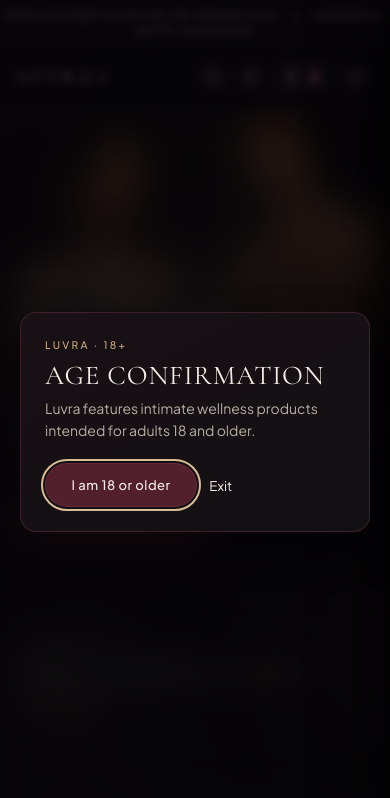
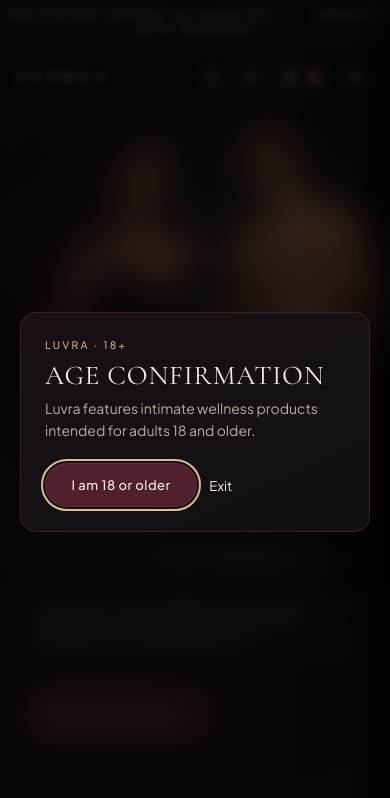
Before and after one commit to SweetD3v/luvra, a plain HTML site: page index.html in a window 390 px wide. Shown: the top 798 px of the page. Drawn offline with nearby package versions, Linux system fonts and the light colour scheme.

Commit message:
Fix input caret offset, expand mobile hero height, and center models

```diff
--- a/src/main.js
+++ b/src/main.js
@@ -239,8 +239,8 @@
       });
     }
 
-    // Subtle scroll-triggered section reveal
-    const sections = document.querySelectorAll('.section, .newsletter-section');
+    // Subtle scroll-triggered section reveal (keep newsletter-section free of transform layers)
+    const sections = document.querySelectorAll('.section');
     if (!sections || !sections.length) return;
 
     if (typeof global.IntersectionObserver !== 'function') {
--- a/styles/base.css
+++ b/styles/base.css
@@ -8,6 +8,7 @@
   box-sizing: border-box;
   margin: 0;
   padding: 0;
+  caret-color: transparent;
 }
 
 html {
@@ -26,7 +27,7 @@ body {
   background-color: var(--bg-primary);
   color: var(--text-primary);
   line-height: 1.55;
-  overflow-x: hidden;
+  overflow-x: clip;
   min-height: 100vh;
   caret-color: transparent;
 }
@@ -98,6 +99,7 @@ textarea,
 [contenteditable='true'] {
   caret-color: var(--gold);
   cursor: text;
+  user-select: text;
 }
 
 select {
@@ -173,7 +175,7 @@ ol {
 
 [data-reveal].is-revealed {
   opacity: 1;
-  transform: translateY(0);
+  transform: none;
 }
 
 :focus-visible {
@@ -226,14 +228,18 @@ ol {
 
 .sr-only {
   position: absolute;
+  top: 0;
+  left: 0;
   width: 1px;
   height: 1px;
   padding: 0;
   margin: -1px;
   overflow: hidden;
   clip: rect(0, 0, 0, 0);
+  clip-path: inset(50%);
   white-space: nowrap;
   border: 0;
+  pointer-events: none;
 }
 
 /* Editorial Type Helpers */
--- a/styles/sections.css
+++ b/styles/sections.css
@@ -26,7 +26,7 @@
 /* 2. Hero */
 .hero {
   position: relative;
-  min-height: clamp(500px, 72vh, 640px);
+  min-height: clamp(560px, 78vh, 720px);
   display: flex;
   align-items: center;
   overflow: hidden;
@@ -48,6 +48,10 @@
   height: 100%;
   object-fit: cover;
   object-position: right top;
+  padding-top: 14px;
+  padding-right: clamp(0px, 4vw, 56px);
+  background-color: #0b0a0c;
+  transform-origin: center top;
   animation: luvraHeroBreathe 22s ease-in-out infinite alternate;
   will-change: transform;
 }
@@ -66,7 +70,7 @@
 
 @keyframes luvraHeroBreathe {
   0% { transform: scale(1); }
-  100% { transform: scale(1.035); }
+  100% { transform: scale(1.022); }
 }
 
 @keyframes luvraHeroFog {
@@ -80,8 +84,8 @@
   inset: 0;
   z-index: 3;
   background:
-    linear-gradient(90deg, #0b0a0c 0%, rgba(11, 10, 12, 0.9) 34%, rgba(11, 10, 12, 0.25) 60%, transparent 100%),
-    linear-gradient(180deg, rgba(11, 10, 12, 0.2) 0%, transparent 16%, transparent 78%, #0b0a0c 100%);
+    linear-gradient(90deg, #0b0a0c 0%, rgba(11, 10, 12, 0.9) 34%, rgba(11, 10, 12, 0.25) 60%, transparent 91%, #0b0a0c 100%),
+    linear-gradient(180deg, #0b0a0c 0%, rgba(11, 10, 12, 0.35) 3%, transparent 14%, transparent 78%, #0b0a0c 100%);
 }
 
 .hero > .container {
@@ -561,6 +565,7 @@
 }
 
 .newsletter-form {
+  position: relative;
   display: flex;
   align-items: center;
   gap: 0.65rem;
@@ -570,14 +575,20 @@
 }
 
 .newsletter-form__input {
+  position: relative;
+  z-index: 1;
   flex: 1;
+  min-width: 0;
   height: 42px;
   padding-inline: 1.1rem;
   border-radius: var(--radius-pill);
   border: 1px solid var(--border-medium);
   background-color: var(--bg-input);
-  font-size: 0.8125rem;
+  font-size: 0.875rem;
+  line-height: 1.4;
   color: var(--text-primary);
+  -webkit-appearance: none;
+  appearance: none;
 }
 
 .newsletter-form__input::placeholder {
@@ -739,23 +750,31 @@
 }
 
 @media (max-width: 600px) {
+  .hero {
+    align-items: flex-end;
+    min-height: 640px;
+  }
+
+  .hero__media {
+    height: 375px;
+    bottom: auto;
+  }
+
   .hero__img {
-    object-position: 91% top;
-    transform-origin: 80% 35%;
+    object-position: right top;
+    padding-top: 12px;
+    padding-right: 0;
+    transform-origin: center top;
   }
 
   .hero__scrim {
     background:
-      linear-gradient(180deg, rgba(11, 10, 12, 0.14) 0%, rgba(11, 10, 12, 0.82) 56%, #0b0a0c 100%);
-  }
-
-  .hero {
-    align-items: flex-end;
-    min-height: 465px;
+      linear-gradient(180deg, #0b0a0c 0%, rgba(11, 10, 12, 0.25) 4%, transparent 14%, rgba(11, 10, 12, 0.16) 56%, rgba(11, 10, 12, 0.88) 84%, #0b0a0c 100%);
   }
 
   .hero__content {
-    padding-block: 2rem;
+    padding-top: 21.5rem;
+    padding-bottom: 2.5rem;
   }
 
   .section-header {
@@ -795,7 +814,7 @@
     height: 48px;
     min-height: 48px;
     padding: 0.75rem 1.15rem;
-    font-size: 0.9375rem;
+    font-size: 1rem;
   }
 
   .newsletter-form__submit {
```
